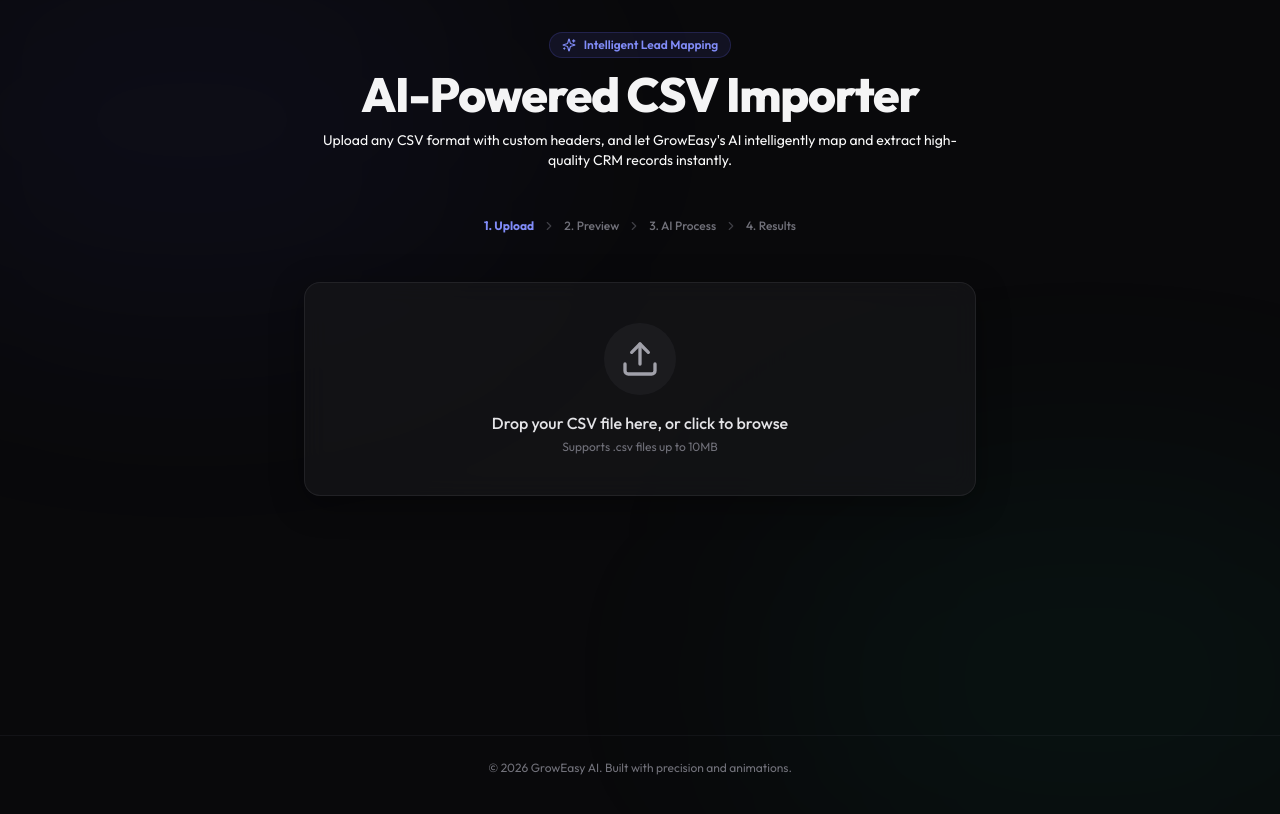
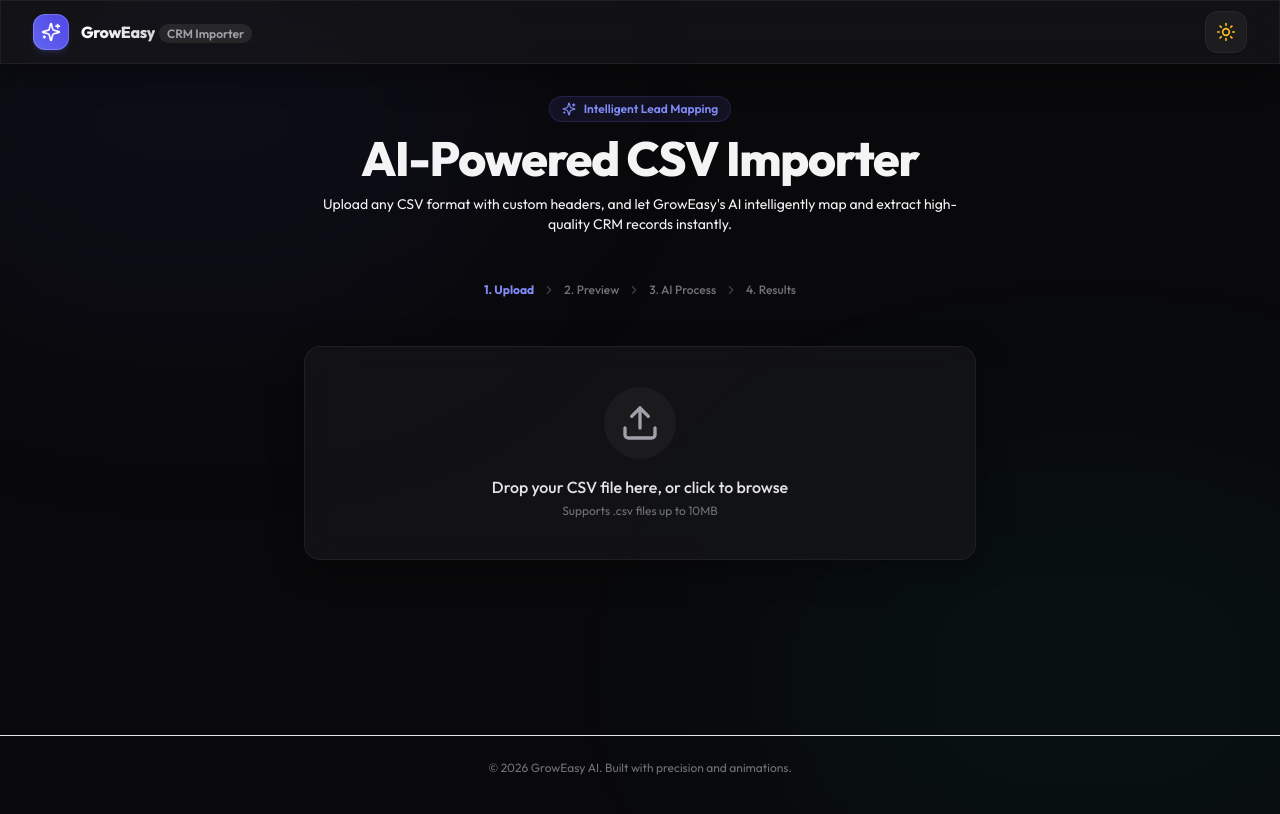
Before and after one commit to MohitJain2003/GrowEasy-AI-Powered-CSV-Importer, a Next.js app in the folder apps/frontend/: page / in a window 1280 px wide. Shown: the top 814 px of the page. Built offline with nearby package versions, Linux system fonts and the light colour scheme.

Commit message:
Add fixed header, logo, and light/dark theme toggle

```diff
--- a/apps/frontend/app/layout.tsx
+++ b/apps/frontend/app/layout.tsx
@@ -18,6 +18,8 @@ export const metadata = {
   description: 'Intelligently map and extract CRM leads from any CSV structure with advanced semantic AI.',
 };
 
+import Header from '../components/Header';
+
 export default function RootLayout({
   children,
 }: {
@@ -27,11 +29,14 @@ export default function RootLayout({
     <html lang="en" className={`${outfit.variable} ${jetbrainsMono.variable}`}>
       <body className="bg-background text-foreground antialiased selection:bg-indigo-500/30">
         <div className="relative min-h-screen flex flex-col justify-between">
+          {/* Fixed Header */}
+          <Header />
+
           {/* Subtle Ambient Background Glowing effects */}
           <div className="absolute top-[-10%] left-[-10%] w-[50%] h-[50%] rounded-full bg-indigo-500/5 blur-[120px] pointer-events-none" />
           <div className="absolute bottom-[-10%] right-[-10%] w-[50%] h-[50%] rounded-full bg-emerald-500/5 blur-[120px] pointer-events-none" />
 
-          <main className="flex-1 w-full max-w-7xl mx-auto px-4 py-8 sm:px-6 lg:px-8 z-10">
+          <main className="flex-1 w-full max-w-7xl mx-auto px-4 pt-24 pb-8 sm:px-6 lg:px-8 z-10">
             {children}
           </main>
 
--- /dev/null
+++ b/apps/frontend/components/Header.tsx
@@ -0,0 +1,72 @@
+'use client';
+
+import { useState, useEffect } from 'react';
+import { Sun, Moon, Sparkles } from 'lucide-react';
+
+export default function Header() {
+  const [theme, setTheme] = useState<'light' | 'dark'>('dark');
+
+  // Initialize theme from storage or system preferences on mount
+  useEffect(() => {
+    const savedTheme = localStorage.getItem('theme') as 'light' | 'dark' | null;
+    if (savedTheme) {
+      setTheme(savedTheme);
+      if (savedTheme === 'dark') {
+        document.documentElement.classList.add('dark');
+      } else {
+        document.documentElement.classList.remove('dark');
+      }
+    } else {
+      // Default to dark mode as it is the signature style
+      document.documentElement.classList.add('dark');
+      setTheme('dark');
+    }
+  }, []);
+
+  const toggleTheme = () => {
+    if (theme === 'dark') {
+      document.documentElement.classList.remove('dark');
+      localStorage.setItem('theme', 'light');
+      setTheme('light');
+    } else {
+      document.documentElement.classList.add('dark');
+      localStorage.setItem('theme', 'dark');
+      setTheme('dark');
+    }
+  };
+
+  return (
+    <header className="fixed top-0 left-0 right-0 h-16 z-50 glass-panel border-b border-border/40 flex items-center justify-between px-6 sm:px-8">
+      {/* Brand logo & Title */}
+      <div className="flex items-center space-x-3 cursor-pointer select-none">
+        <div className="relative flex items-center justify-center w-9 h-9 rounded-xl bg-gradient-to-tr from-indigo-500 to-indigo-600 shadow-md shadow-indigo-500/20">
+          <Sparkles className="w-5 h-5 text-white" />
+          <div className="absolute inset-0 rounded-xl border border-white/20" />
+        </div>
+        <div>
+          <span className="font-sans font-extrabold text-base tracking-tight bg-gradient-to-r from-zinc-900 to-zinc-700 dark:from-white dark:to-zinc-300 bg-clip-text text-transparent">
+            GrowEasy
+          </span>
+          <span className="ml-1 text-xs font-semibold px-2 py-0.5 rounded-full bg-zinc-200 dark:bg-zinc-800 text-zinc-600 dark:text-zinc-400">
+            CRM Importer
+          </span>
+        </div>
+      </div>
+
+      {/* Action Toggle */}
+      <button
+        onClick={toggleTheme}
+        className="relative p-2.5 rounded-xl border border-zinc-200 dark:border-zinc-800 bg-white/5 hover:bg-zinc-100 dark:hover:bg-zinc-900/60 text-zinc-600 dark:text-zinc-400 hover:text-zinc-900 dark:hover:text-white transition-all duration-300 shadow-sm focus:outline-none focus:ring-2 focus:ring-indigo-500/40"
+        aria-label="Toggle light/dark theme"
+      >
+        <div className="relative w-5 h-5 overflow-hidden">
+          {theme === 'dark' ? (
+            <Sun className="w-5 h-5 text-amber-400 rotate-0 transition-transform duration-500" />
+          ) : (
+            <Moon className="w-5 h-5 text-indigo-500 rotate-0 transition-transform duration-500" />
+          )}
+        </div>
+      </button>
+    </header>
+  );
+}
--- a/apps/frontend/styles/globals.css
+++ b/apps/frontend/styles/globals.css
@@ -5,23 +5,49 @@
 :root {
   --font-sans: 'Inter', system-ui, sans-serif;
   --font-mono: 'JetBrains Mono', monospace;
+
+  /* Light mode tokens */
+  --bg-color: rgb(249, 250, 251); /* slate-50 */
+  --fg-color: rgb(15, 23, 42); /* slate-900 */
+  --border-color: rgba(226, 232, 240, 0.8); /* slate-200 */
+  --card-bg: rgba(255, 255, 255, 0.7);
+  --card-border: rgba(226, 232, 240, 0.6);
+  --scroll-track: rgb(241, 245, 249);
+  --scroll-thumb: rgb(203, 213, 225);
+}
+
+.dark {
+  /* Dark mode tokens */
+  --bg-color: rgb(9, 9, 11); /* zinc-950 */
+  --fg-color: rgb(244, 244, 245); /* zinc-100 */
+  --border-color: rgba(63, 63, 70, 0.35); /* zinc-700/35 */
+  --card-bg: rgba(24, 24, 27, 0.65);
+  --card-border: rgba(63, 63, 70, 0.3);
+  --scroll-track: rgb(9, 9, 11);
+  --scroll-thumb: rgb(39, 39, 42);
 }
 
 body {
-  background-color: rgb(9, 9, 11);
-  color: rgb(250, 250, 250);
+  background-color: var(--bg-color);
+  color: var(--fg-color);
   font-family: var(--font-sans);
   overflow-x: hidden;
   -webkit-font-smoothing: antialiased;
   -moz-osx-font-smoothing: grayscale;
+  transition: background-color 0.3s ease, color 0.3s ease, border-color 0.3s ease;
 }
 
 /* Glassmorphism custom components */
 .glass-panel {
-  background: rgba(24, 24, 27, 0.65);
+  background: var(--card-bg);
   backdrop-filter: blur(12px);
   -webkit-backdrop-filter: blur(12px);
-  border: 1px solid rgba(63, 63, 70, 0.35);
+  border: 1px solid var(--card-border);
+  box-shadow: 0 8px 32px 0 rgba(0, 0, 0, 0.05);
+  transition: background-color 0.3s ease, border-color 0.3s ease, box-shadow 0.3s ease, transform 0.3s ease;
+}
+
+.dark .glass-panel {
   box-shadow: 0 8px 32px 0 rgba(0, 0, 0, 0.37);
 }
 
@@ -43,16 +69,17 @@ body {
 }
 
 ::-webkit-scrollbar-track {
-  background: rgb(9, 9, 11);
+  background: var(--scroll-track);
 }
 
 ::-webkit-scrollbar-thumb {
-  background: rgb(39, 39, 42);
+  background: var(--scroll-thumb);
   border-radius: 9999px;
 }
 
 ::-webkit-scrollbar-thumb:hover {
-  background: rgb(63, 63, 70);
+  background: var(--fg-color);
+  opacity: 0.3;
 }
 
 /* Custom virtualized table styles */
--- a/apps/frontend/tailwind.config.js
+++ b/apps/frontend/tailwind.config.js
@@ -1,5 +1,6 @@
 /** @type {import('tailwindcss').Config} */
 module.exports = {
+  darkMode: 'class',
   content: [
     require('path').join(__dirname, "./app/**/*.{js,ts,jsx,tsx,mdx}").replace(/\\/g, '/'),
     require('path').join(__dirname, "./components/**/*.{js,ts,jsx,tsx,mdx}").replace(/\\/g, '/'),
@@ -7,9 +8,9 @@ module.exports = {
   theme: {
     extend: {
       colors: {
-        background: 'rgb(9, 9, 11)', // dark zinc
-        foreground: 'rgb(250, 250, 250)',
-        border: 'rgba(63, 63, 70, 0.4)', // semi-transparent zinc-700
+        background: 'var(--bg-color)',
+        foreground: 'var(--fg-color)',
+        border: 'var(--border-color)',
         primary: {
           DEFAULT: 'rgb(99, 102, 241)', // Indigo
           hover: 'rgb(79, 70, 229)',
@@ -27,8 +28,8 @@ module.exports = {
           bg: 'rgba(245, 158, 11, 0.1)',
         },
         card: {
-          DEFAULT: 'rgba(24, 24, 27, 0.6)', // Glassmorphism dark zinc
-          border: 'rgba(63, 63, 70, 0.3)',
+          DEFAULT: 'var(--card-bg)',
+          border: 'var(--card-border)',
         }
       },
       fontFamily: {
```
